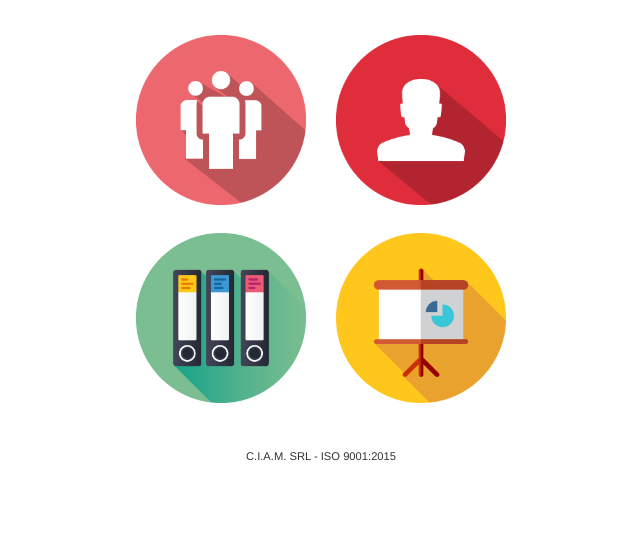
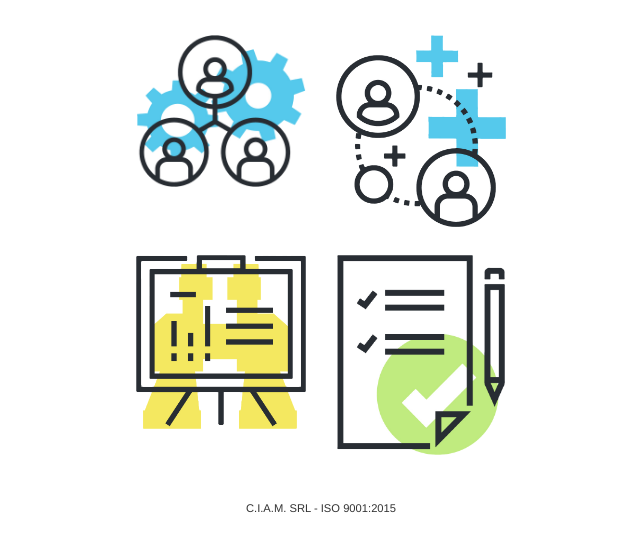
Before and after one commit to guglio/ISO_staff, a website: page index.html in a window 1280 px wide. Shown: the part 102-654 px from the top of the page, without its empty margins (319-959 px from the left). Drawn offline with nearby package versions, Linux system fonts and the light colour scheme; some packages are replaced by stand-ins of ours; no server answers.

Commit message:
Replaced old images

```diff
--- a/views/home.html
+++ b/views/home.html
@@ -1,11 +1,11 @@
 <h1 class="text-center">ISO 9001:2015<br><small>Gestione del personale</small></h1>
-<div class="container-fluid">
+<div class="container-fluid home">
   <div class="row buffer-top">
-    <div class="col-sm-2 col-sm-offset-4"><a href="/#!/employees"><img src="/images/persone.png" alt="" class="img-responsive center-block"></a></div>
-    <div class="col-sm-2"><a href="/#!/new_employee"><img src="/images/persone_add.png" alt="" class="img-responsive center-block"></a></div>
+    <div class="col-sm-2 col-sm-offset-4"><a href="/#!/employees"><img src="/images/view_users.png" alt="" class="img-responsive center-block"></a></div>
+    <div class="col-sm-2"><a href="/#!/new_employee"><img src="/images/new_user.png" alt="" class="img-responsive center-block"></a></div>
   </div>
   <div class="row buffer-top">
-    <div class="col-sm-2 col-sm-offset-4"><a href="/#!/courses"><img src="/images/corsi.png" alt="" class="img-responsive center-block"></a></div>
-    <div class="col-sm-2"><a href="/#!/new_course"><img src="/images/corsi_add.png" alt="" class="img-responsive center-block"></a></div>
+    <div class="col-sm-2 col-sm-offset-4"><a href="/#!/courses"><img src="/images/view_courses.png" alt="" class="img-responsive center-block"></a></div>
+    <div class="col-sm-2"><a href="/#!/new_course"><img src="/images/new_course.png" alt="" class="img-responsive center-block"></a></div>
   </div>
 </div>
```
